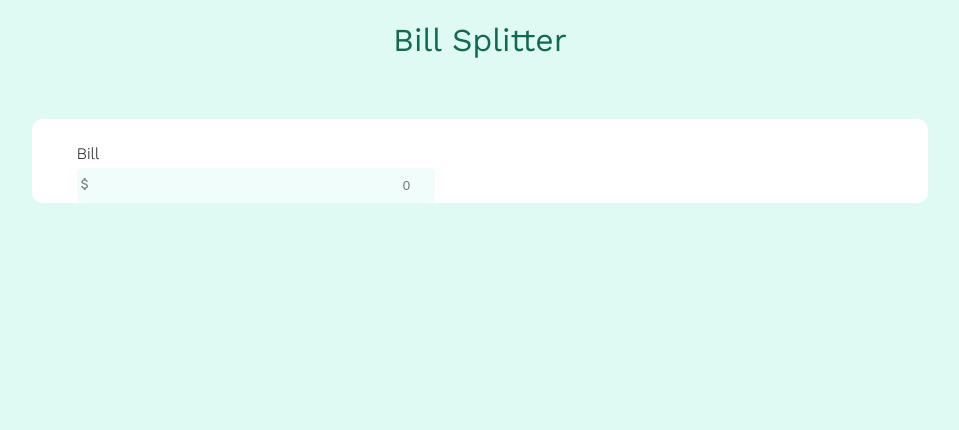
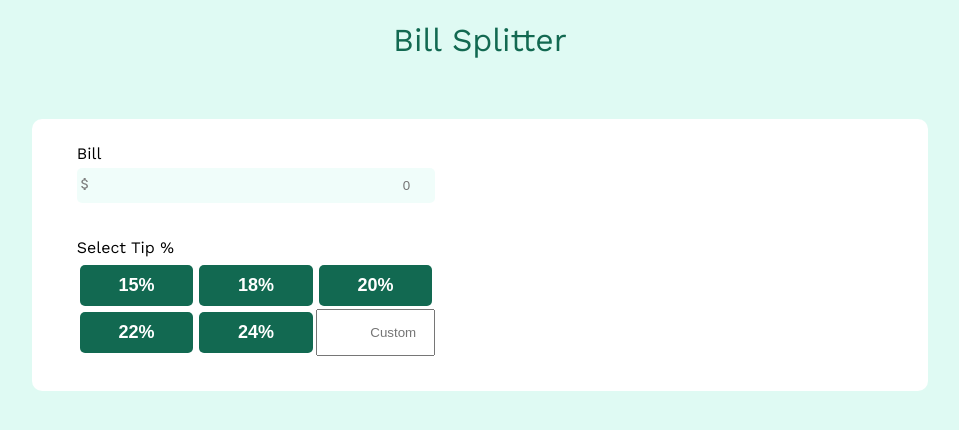
Before and after one commit to janiceh94/BillSplitter, a React (Create React App) app: page / in a window 1280 px wide. Shown: the top 430 px of the page, without its empty margins (160-1119 px from the left). Built offline with nearby package versions, Linux system fonts and the light colour scheme.

Commit message:
added select tip component

```diff
--- a/src/components/bill/Bill.js
+++ b/src/components/bill/Bill.js
@@ -3,7 +3,7 @@ import { MdAttachMoney } from "react-icons/md"
 
 export default function Bill(){
     return (
-        <div>
+        <div className={styles.spacing}>
             <form className={styles.form}>
                 <label
                     htmlFor="bill"
@@ -21,7 +21,6 @@ export default function Bill(){
                     required
                 />
                 </div>
-
             </form>
         </div>
     )
--- a/src/components/bill/Bill.module.css
+++ b/src/components/bill/Bill.module.css
@@ -1,7 +1,10 @@
+.spacing{
+    padding-bottom: 35px;
+}
 .form{
     display: grid;
     margin: 25px 10% 0 10%;
-    font-weight: 300;
+    font-weight: 400;
 }
 .form label{
     padding-bottom: 5px;
--- a/src/components/container/Container.js
+++ b/src/components/container/Container.js
@@ -1,11 +1,13 @@
 import styles from "./Container.module.css";
 import Bill from "../bill/Bill";
+import Tip from "../tip/Tip";
 
 export default function Container(){
     return (
         <div className={styles.container}>
             <div>
                 <Bill/>
+                <Tip/>
             </div>
             <div>
 
--- a/src/components/tip/Tip.js
+++ b/src/components/tip/Tip.js
@@ -0,0 +1,47 @@
+import styles from "./Tip.module.css";
+
+export default function Tip(){
+    return (
+        <div className={styles.spacing}>
+            <form className={styles.form}>
+                <label
+                    htmlFor="label"
+                    className={styles.label}
+                >
+                    Select Tip %
+                </label>
+                <div className={styles.tips}>
+                    <button
+                        type="button"
+                    >
+                        15%
+                    </button>
+                    <button
+                        type="button"
+                    >
+                        18%
+                    </button>
+                    <button
+                        type="button"
+                    >
+                        20%
+                    </button>
+                    <button
+                        type="button"
+                    >
+                        22%
+                    </button>
+                    <button
+                        type="button"
+                    >
+                        24%
+                    </button>
+                    <input
+                        type="number"
+                        placeholder="Custom"
+                    />
+                </div>
+            </form>
+        </div>
+    )
+}
--- a/src/components/tip/Tip.module.css
+++ b/src/components/tip/Tip.module.css
@@ -0,0 +1,28 @@
+.spacing{
+    padding-bottom: 35px;
+}
+.form{
+    display: grid;
+}
+.tips{
+    display: grid;
+    grid-template-columns: repeat(3, 1fr);
+    margin: 0 10% 0 10%;
+}
+.label{
+    font-weight: 400;
+    margin: 0 10% 5px 10%;
+}
+button{
+    background-color: rgb(18, 105, 81);
+    border: none;
+    margin: 3px;
+    padding: 10px 30px;
+    color: white;
+    border-radius: 5px;
+    font-weight: 600;
+    font-size: large;
+}
+input{
+    width: 100%;
+}
```
